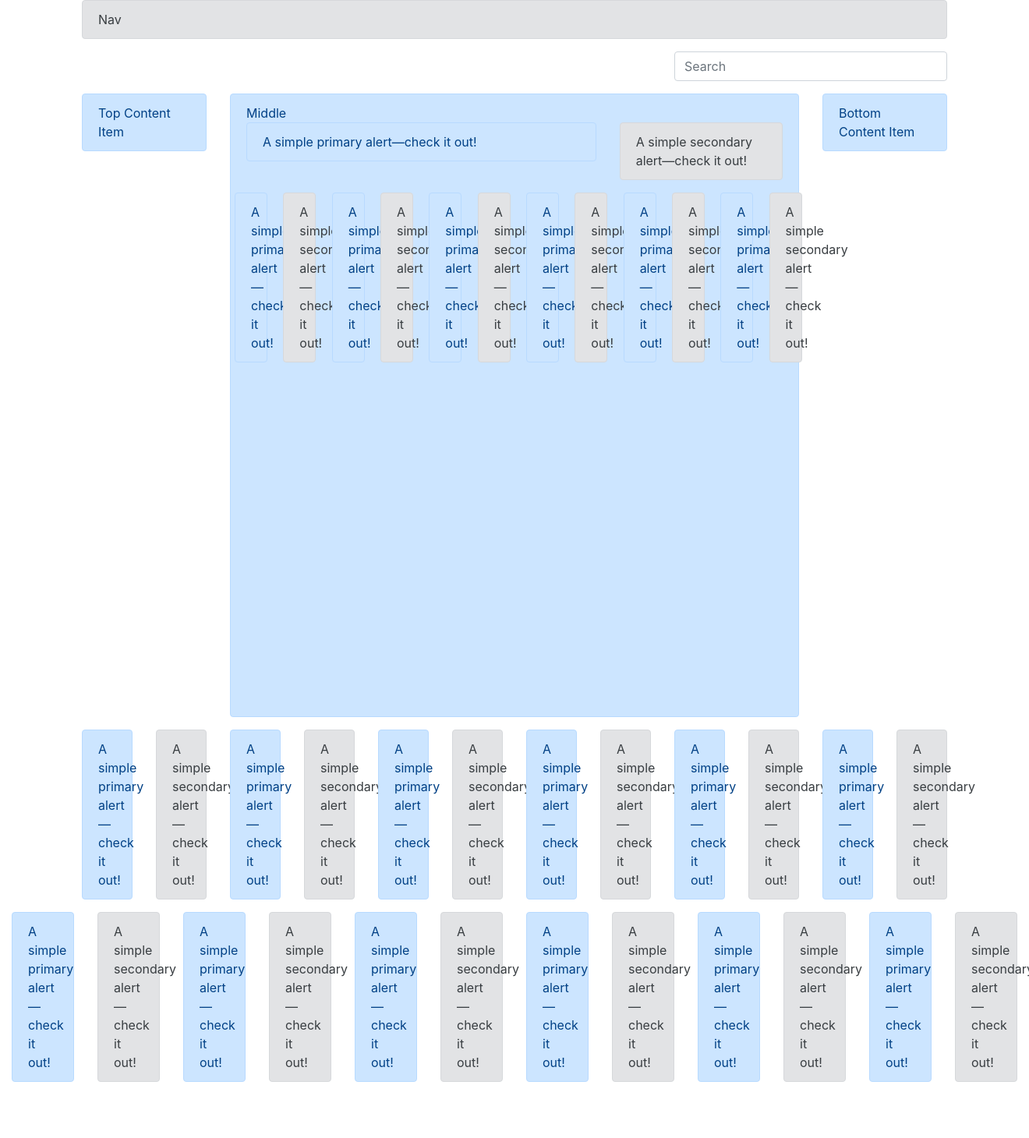
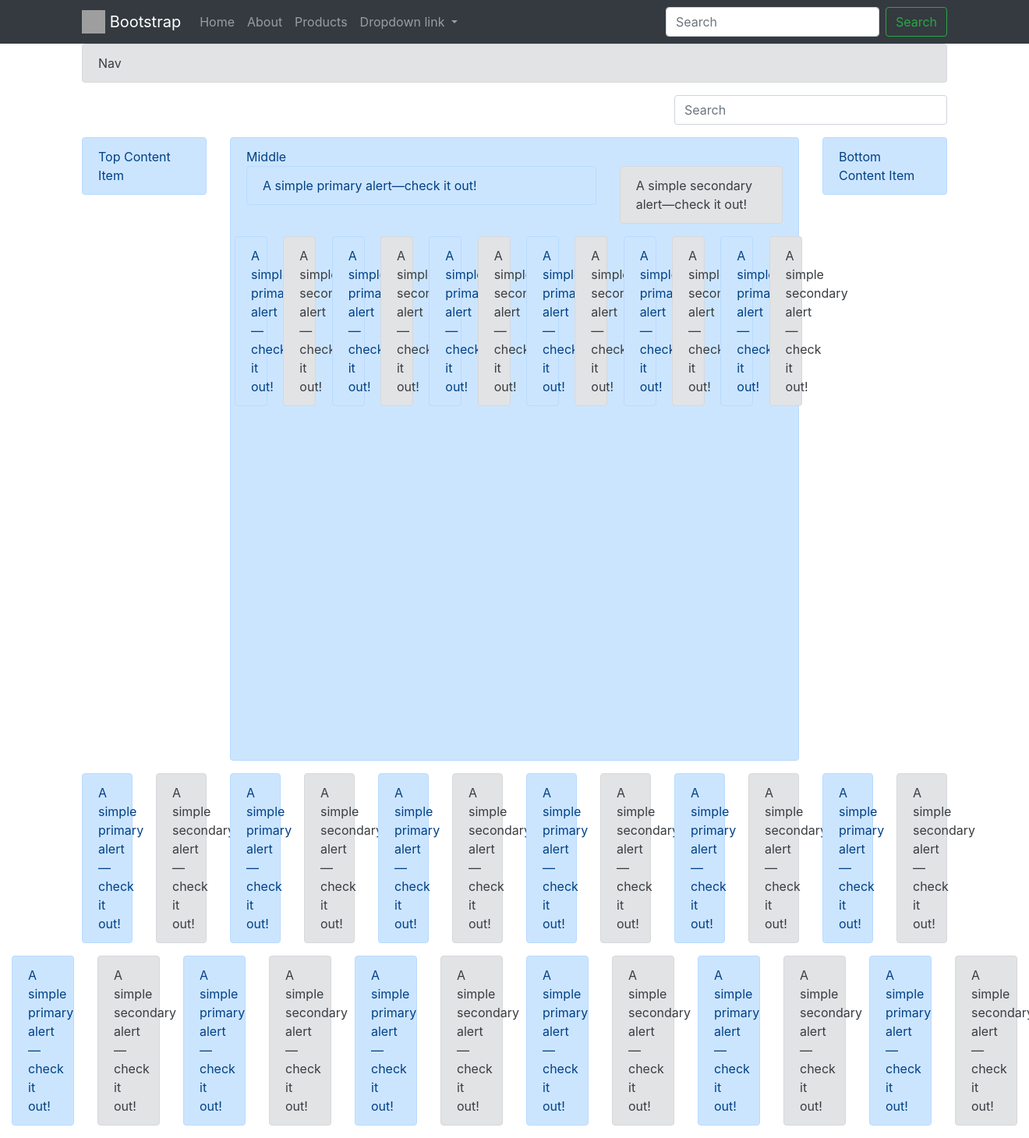
Before and after one commit to collegedayss/Ecommerce_repo, a Django app: page /bootstrap/ in a window 1320 px wide. Shown: the whole page at 78% size. Before the commit the page ends 1388 px from the top, so only its background shows below. Run offline with Django 3.2, Linux system fonts and the light colour scheme; some libraries are stand-ins or nearby versions; grey boxes are pictures that could not be loaded.

Commit message:
05 || 49

```diff
--- a/ecommerce/templates/bootstrap/example.html
+++ b/ecommerce/templates/bootstrap/example.html
@@ -11,6 +11,49 @@
     <title>Hello, world!</title>
   </head>
   <body>
+
+      <nav class="navbar navbar-expand-md navbar-dark bg-dark">
+        <div class = 'container'>
+          <a class="navbar-brand" href="#">
+            <img src="http://getbootstrap.com/docs/4.4/assets/brand/bootstrap-solid.svg" width="30" height="30" class="d-inline-block align-top" alt="">
+            Bootstrap
+          </a>
+          <button class='navbar-toggler' type='button' data-toggle='collapse' data-target='#navbarCollapseLinks' aria-expanded='false' aria-label='Toggle Navigation'>
+            <span class='navbar-toggler-icon'></span>
+          </button>
+
+
+          <div class = 'collapse navbar-collapse' id='navbarCollapseLinks'>
+            <ul class='navbar-nav'>
+              <li class = 'nav-item'>
+                <a href = '#' class='nav-link'>Home</a>
+              </li>
+              <li class = 'nav-item'>
+                <a href = '#' class='nav-link'>About</a>
+              </li>
+              <li class = 'nav-item'>
+                <a href = '#' class='nav-link'>Products</a>
+              </li>
+              <li class="nav-item dropdown">
+                <a class="nav-link dropdown-toggle" href="#" id="navbarDropdownMenuLink" role="button" data-toggle="dropdown" aria-haspopup="true" aria-expanded="false">
+                Dropdown link
+                </a>
+                <div class="dropdown-menu dropdown-menu-left" aria-labelledby="navbarDropdownMenuLink">
+                  <a class="dropdown-item" href="#">Action</a>
+                  <a class="dropdown-item" href="#">Another action</a>
+                  <a class="dropdown-item" href="#">Something else here</a>
+                </div>
+              </li>
+            </ul>
+            <form class="form-inline ml-auto">
+              <input class="form-control mr-sm-2" type="search" placeholder="Search" aria-label="Search">
+              <button class="btn btn-outline-success my-2 my-sm-0" type="submit">Search</button>
+          </form>
+          </div>
+        </div>
+      </nav>
+
+
     <div class = 'container'>
       <div class = 'row'>
         <div class = 'col-12'>
```
